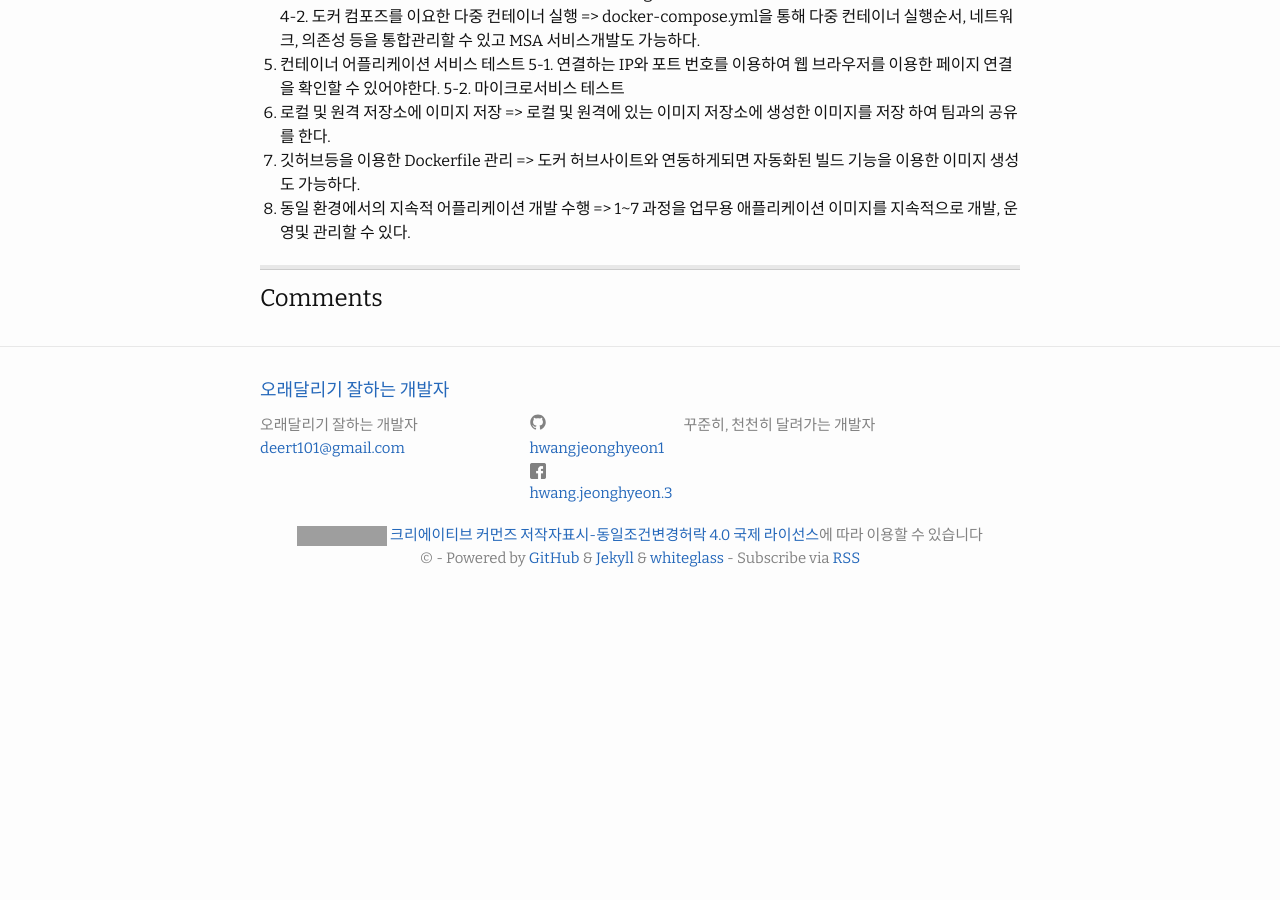
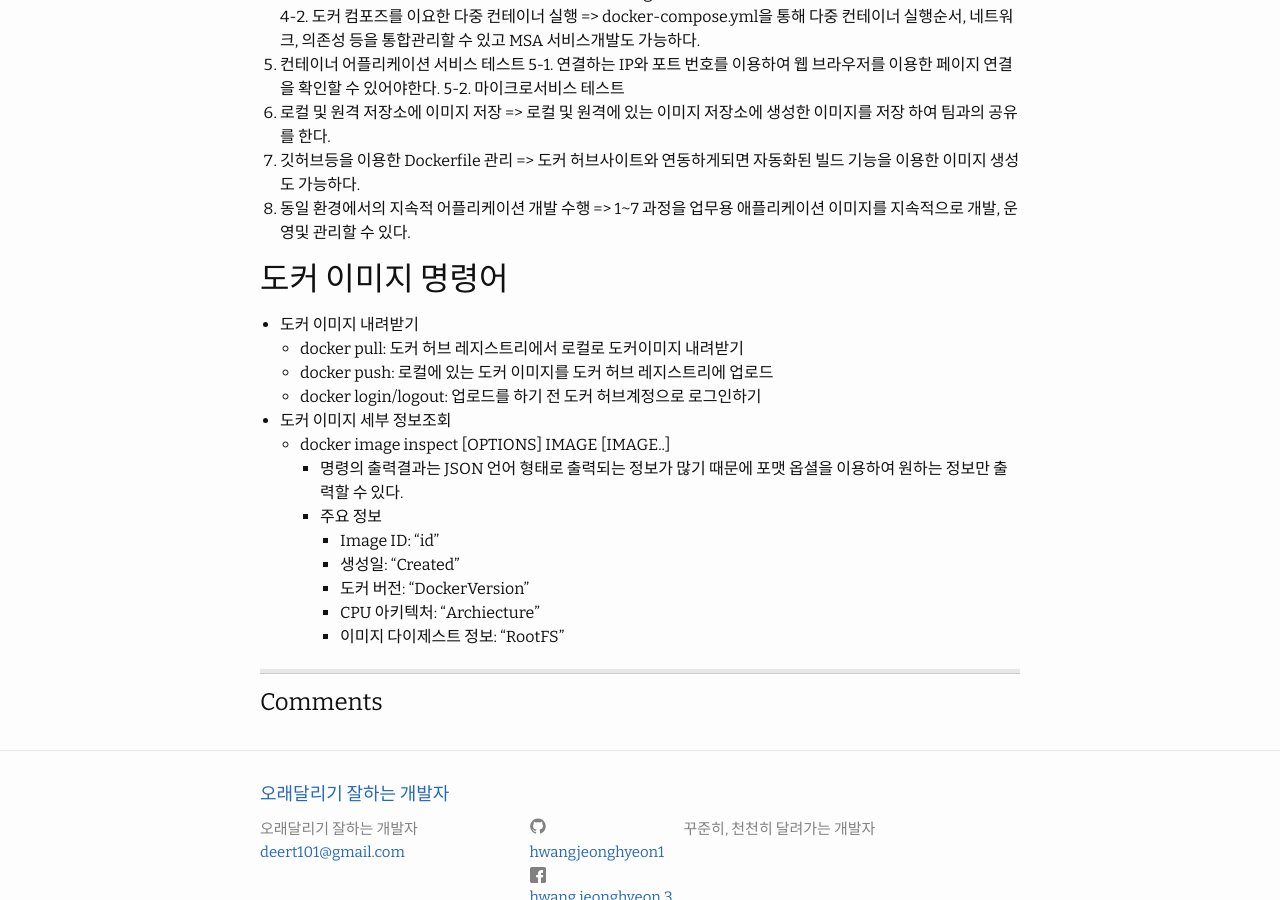
Before and after one commit to HWANGJEONGHYEON1/HWANGJEONGHYEON1.github.io, a Jekyll site: the page built from _posts/2022-04-21-docker-container-3.md, in a window 1280 px wide and 900 px high, scrolled down 537 px. Built offline with Jekyll 4.4.1, drawn with Linux system fonts in a browser that asks for light colours; comment, search, counter and statistics services are not loaded; before the commit the page ends 1136 px from its top, so only the background shows below that; grey boxes are pictures that could not be loaded.

Commit message:
[docs] docker 3-1

```diff
--- a/_posts/2022-04-21-docker-container-3.md
+++ b/_posts/2022-04-21-docker-container-3.md
@@ -26,3 +26,19 @@ categories: docker
 6. 로컬 및 원격 저장소에 이미지 저장 => 로컬 및 원격에 있는 이미지 저장소에 생성한 이미지를 저장 하여 팀과의 공유를 한다.
 7. 깃허브등을 이용한 Dockerfile 관리 => 도커 허브사이트와 연동하게되면 자동화된 빌드 기능을 이용한 이미지 생성도 가능하다.
 8. 동일 환경에서의 지속적 어플리케이션 개발 수행 => 1~7 과정을 업무용 애플리케이션 이미지를 지속적으로 개발, 운영및 관리할 수 있다.
+
+
+## 도커 이미지 명령어
+- 도커 이미지 내려받기
+    - docker pull: 도커 허브 레지스트리에서 로컬로 도커이미지 내려받기
+    - docker push: 로컬에 있는 도커 이미지를 도커 허브 레지스트리에 업로드
+    - docker login/logout: 업로드를 하기 전 도커 허브계정으로 로그인하기
+- 도커 이미지 세부 정보조회
+    - docker image inspect [OPTIONS] IMAGE [IMAGE..]
+        - 명령의 출력결과는 JSON 언어 형태로 출력되는 정보가 많기 때문에 포맷 옵셜을 이용하여 원하는 정보만 출력할 수 있다.
+        - 주요 정보
+            - Image ID: "id"
+            - 생성일: "Created"
+            - 도커 버전: "DockerVersion"
+            - CPU 아키텍처: "Archiecture"
+            - 이미지 다이제스트 정보: "RootFS"
```
